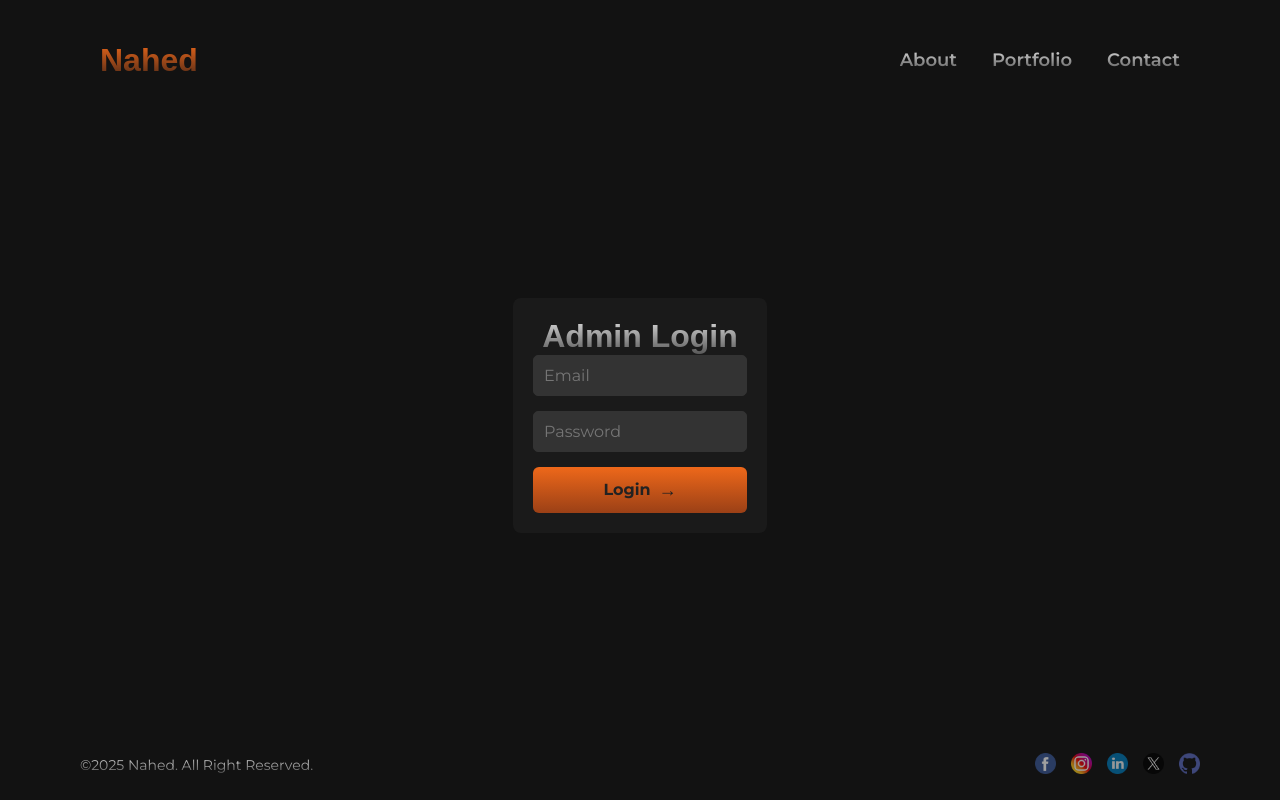
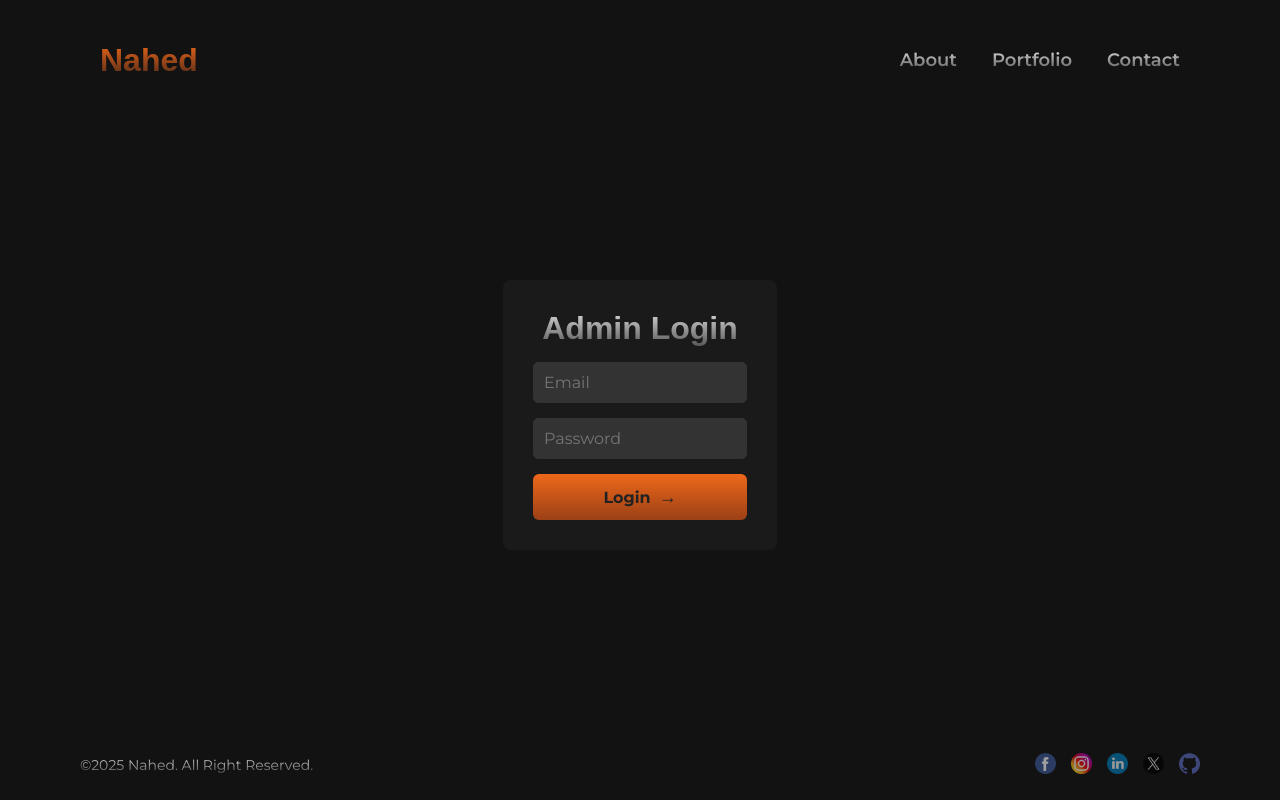
Before and after one commit to nakibnahed/nahednakib, a Next.js app: page /login in a window 1280 px wide. Built offline with nearby package versions, Linux system fonts and the light colour scheme; no server answers; a web font is replaced by a local one.

Commit message:
login page edit

```diff
--- a/src/app/login/Login.module.css
+++ b/src/app/login/Login.module.css
@@ -1,11 +1,14 @@
 .container {
   max-width: 400px;
   margin: 100px auto;
-  padding: 20px;
+  padding: 30px;
   background-color: #1a1a1a;
   border-radius: 8px;
   text-align: center;
-  color: white;
+}
+
+.title {
+  margin-bottom: 15px;
 }
 
 .form {
@@ -43,7 +46,6 @@
 }
 
 .button:hover {
-  transform: scale(1.02);
   background: linear-gradient(to bottom, #ee681a, #ee681a);
 }
 
--- a/src/app/login/page.jsx
+++ b/src/app/login/page.jsx
@@ -47,7 +47,7 @@ export default function LoginPage() {
 
   return (
     <div className={styles.container}>
-      <h1>Admin Login</h1>
+      <h1 className={styles.title}>Admin Login</h1>
       <form onSubmit={handleSubmit} className={styles.form}>
         <input
           type="email"
```
